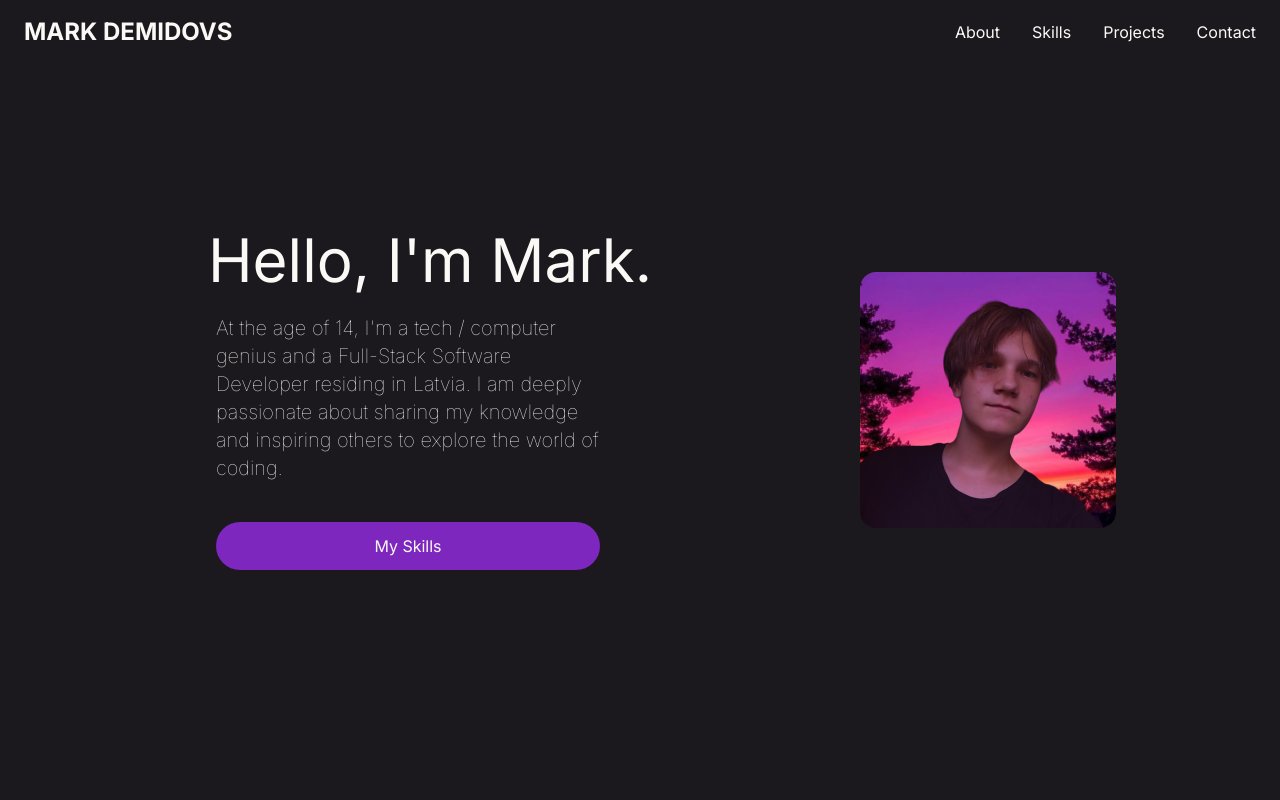
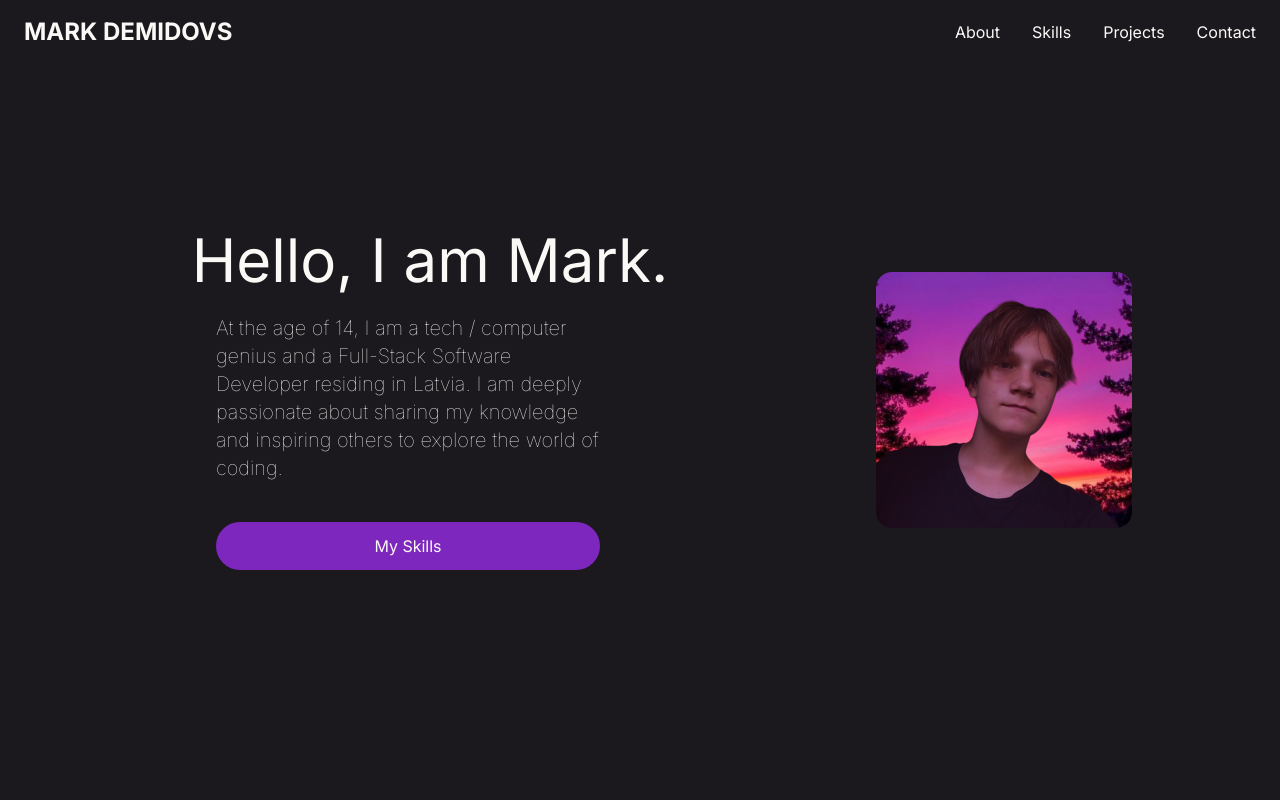
Before and after one commit to MarkDemidovs/Portfolio-2.0, a Next.js app: page / in a window 1280 px wide. Shown: the top 800 px of the page. Built offline with nearby package versions, Linux system fonts and the light colour scheme.

Commit message:
Fixing 'No Unescaped Entities' Error for React.

```diff
--- a/src/app/components/Side1.tsx
+++ b/src/app/components/Side1.tsx
@@ -4,8 +4,8 @@ export default function Side1() {
    //<button className="bg-purplebtn ml-40 rounded-3xl w-80 h-12">My Experience</button>
     return (
         <div className="text-offwhite flex flex-col md:items-center">
-            <h1 className="text-6xl md:ml-11">Hello, I'm Mark.</h1>
-            <p className="font-thin text-xl w-fit mt-6 md:max-w-96 max-md:min-w-10">At the age of 14, I'm a tech / computer genius and a Full-Stack Software Developer residing in Latvia. I am deeply passionate about sharing my knowledge and inspiring others to explore the world of coding.</p>
+            <h1 className="text-6xl md:ml-11">Hello, I am Mark.</h1>
+            <p className="font-thin text-xl w-fit mt-6 md:max-w-96 max-md:min-w-10">At the age of 14, I am a tech / computer genius and a Full-Stack Software Developer residing in Latvia. I am deeply passionate about sharing my knowledge and inspiring others to explore the world of coding.</p>
             <button className="bg-purplebtn rounded-3xl max-md:min-w-52 md:min-w-96 h-12 mt-10 max-md:mx-4">My Skills</button>
         </div>
     );
```
